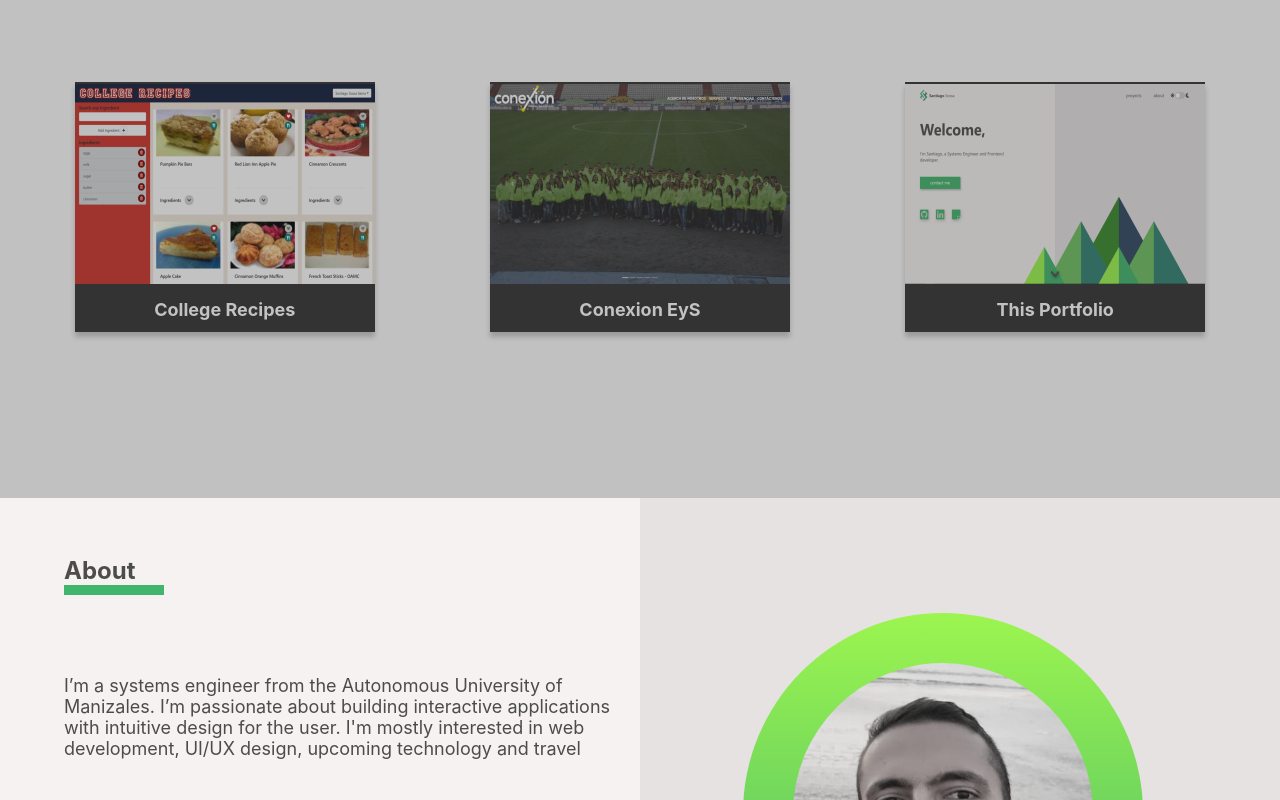
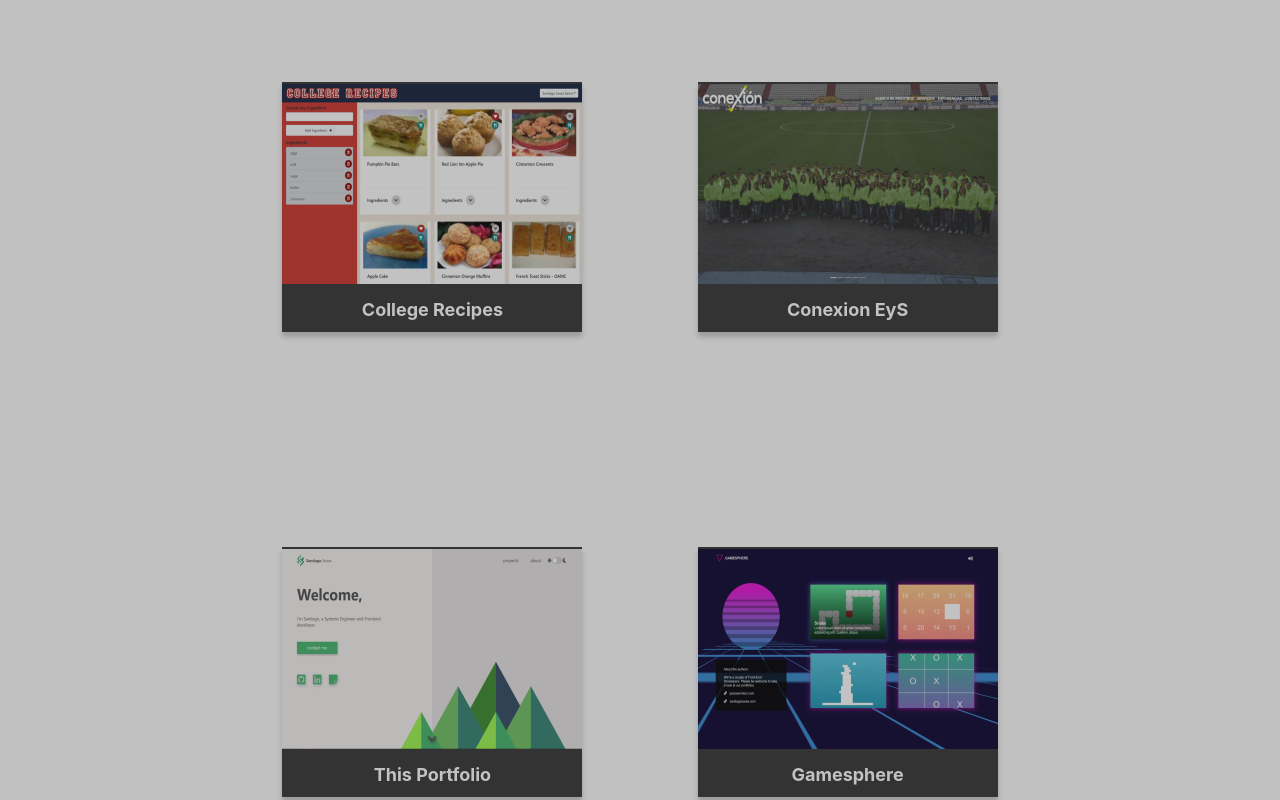
Before and after one commit to SantiagoSossa/personal-web, a React (Create React App) app: page / in a window 1280 px wide. Shown: the part 1040-1840 px from the top of the page. Built offline with nearby package versions, Linux system fonts and the light colour scheme.

Commit message:
[feat] Modal and CSS changes
Added the first part of the Modal CSS

```diff
--- a/src/components/About/About.js
+++ b/src/components/About/About.js
@@ -9,7 +9,8 @@ import {
     faReact,
     faJs,
     faJava,
-    faBootstrap
+    faBootstrap,
+    faSass
   } from '@fortawesome/free-brands-svg-icons';
 
 import Zoom from 'react-reveal/Zoom';
@@ -35,6 +36,7 @@ class About extends Component {
                         <FontAwesomeIcon title="Java" icon={faJava} className={classes.Icon} />
                         <FontAwesomeIcon title="Angular" icon={faAngular} className={classes.Icon} />
                         <FontAwesomeIcon title="Bootstrap" icon={faBootstrap} className={classes.Icon} />
+                        <FontAwesomeIcon title="SASS" icon={faSass} className={classes.Icon} />
                     </div>
                 </div>
             <Zoom duration={2000}>
--- a/src/components/Header/Logo/Logo.js
+++ b/src/components/Header/Logo/Logo.js
@@ -1,5 +1,4 @@
 import React from 'react';
-import triangleLogo from '../../../assets/images/TriangleLogo.png';
 import sLogo from '../../../assets/images/SLogo.png';
 import classes from './Logo.module.css';
 
--- a/src/components/Modal/Modal.module.css
+++ b/src/components/Modal/Modal.module.css
@@ -1,7 +1,6 @@
 .Modal {
     position: fixed;
     z-index: 500;
-    background-color: white;
     width: 90%;
     height: 80%;
     box-shadow: 1px 1px 1px rgb(0, 0, 0,0.5);
@@ -11,12 +10,58 @@
     box-sizing: border-box;
     transition: all 0.3s ease-out;
 }
+.Container{
+    display: flex;
+    flex-flow: column;
+    height: 100%;
+}
+.Left{
+    padding: 0;
+    width: 100%;
+    display: flex;
+    flex-flow: column;
+    justify-content: space-between;
+}
+.Right{
+    padding: 0;
+    width: 100%;
+}
+.ImageContainer img{
+    width: 100%;
+    height: 100%;
+    box-shadow: ();
+}
+p{
+    margin: 0;
+}
+.Icon{
+    text-align: center;
+    font-size: 35px;
+    margin-right: 15px;
+}
+.Icons{
+    width: 100%;
+    display: flex;
+}
+.Technologies{
+    padding: 20px 0;
+    width: 80%;
+}
 
 @media (min-width: 600px) {
     .Modal {
         width: 700px;
-        height: 500px;
+        height: 450px;
         left: calc(50% - 350px);
         top: calc(50% - 250px);
     }
+    .Container{
+        flex-flow: row;
+    }
+    .Left{
+        padding: 2%;
+    }
+    .Right{
+        padding: 2%;
+    }
 }
--- a/src/components/Proyects/Proyect/Proyect.js
+++ b/src/components/Proyects/Proyect/Proyect.js
@@ -1,5 +1,6 @@
 import React, { Component } from 'react';
 import classes from './Proyect.module.css';
+import Modal from '../../Modal/Modal';
 import { FontAwesomeIcon } from '@fortawesome/react-fontawesome'
 import { faGithubSquare } from '@fortawesome/free-brands-svg-icons';
 import { faLaptopCode, faInfoCircle } from '@fortawesome/free-solid-svg-icons'
@@ -7,10 +8,40 @@ import { faLaptopCode, faInfoCircle } from '@fortawesome/free-solid-svg-icons'
 import Fade from 'react-reveal/Fade';
 
 export default class Proyect extends Component {
+    state = {
+        moreInfo: false,
+    }
+
+    handleModalOpen = () => {
+        console.log("opem");
+        this.setState({moreInfo: true});
+    }
+
+    handleModalClose = () => {
+        this.setState({moreInfo: false});
+    }
+
     render() {
+        const style = {
+            color: this.props.color.text,
+            background: this.props.color.bg1,
+        }
+        const iconStyles = {
+            filter:`drop-shadow(3px 6px 6px ${this.props.color.bg2})`
+        }
+        let modal = null;
+        if(this.state.moreInfo){
+            modal = <Modal
+                show={this.state.moreInfo}
+                modalClosed={this.handleModalClose}
+                colors={this.props.color}
+                gif={this.props.gif}
+                icons={this.props.icons}>
+            </Modal>;
+        }
         return(
+            <div className={classes.Proyect}>
                 <Fade duration={1500} bottom>
-                <div className={classes.Proyect}>
                 <div className={classes.Card}>
                     <div className={[classes.Face,classes.Face1].join(" ")}>
                         <div className={classes.Content}>
@@ -18,33 +49,37 @@ export default class Proyect extends Component {
                             <h3>{this.props.title}</h3>
                         </div>
                     </div>
-                        <div className={[classes.Face,classes.Face2].join(" ")}>
+                    <div className={[classes.Face,classes.Face2].join(" ")} style={style}>
                         <div className={classes.Content}>
                             <p>{this.props.description}</p>
                             <div className={classes.Icons}>
-                                    <a href={this.props.githubLink} target="_blank">
+                                <a href={this.props.githubLink} rel="noopener noreferrer" target="_blank" style={style}>
                                     <FontAwesomeIcon
                                         title="View Code"
                                         className={classes.Icon}
-                                            icon={faGithubSquare} />
+                                        icon={faGithubSquare}
+                                        style={iconStyles}/>
                                     </a>
-                                    <a href={this.props.demoLink} target="_blank">
+                                <a href={this.props.demoLink} rel="noopener noreferrer" target="_blank" style={style}>
                                     <FontAwesomeIcon
                                         title="View Demo"
                                         className={classes.Icon}
-                                            icon={faLaptopCode} />
+                                        icon={faLaptopCode}
+                                        style={iconStyles}/>
                                 </a>
                                 <FontAwesomeIcon
-                                        onClick={this.props.show}
+                                    onClick={this.handleModalOpen}
                                     title="More Info"
                                     className={classes.Icon}
-                                        icon={faInfoCircle} />
-                                </div>
+                                    icon={faInfoCircle}
+                                    style={iconStyles}/>
                             </div>
                         </div>
                     </div>
                 </div>
                 </Fade>
+                {modal}
+            </div>
         )
     }
 }
--- a/src/components/Proyects/Proyect/Proyect.module.css
+++ b/src/components/Proyects/Proyect/Proyect.module.css
@@ -76,7 +76,7 @@
 
 .Face2 p{
     margin: 0;
-    padding: 0;
+    padding: 0 40px;
     font-size: 16px;
 }
 
@@ -86,21 +86,12 @@
     text-decoration: none;
     font-weight: 900;
     padding: 5px;
-    color:#4D4C4C;
 }
 
 .Face2 .Icon{
     cursor: pointer;
     margin: 0 20px;
     filter:drop-shadow(3px 6px 6px rgb(192, 192, 192));
-}
-
-.Face1 .IconDots{
-    cursor: pointer;
-    position: absolute;
-    filter:drop-shadow(3px 6px 6px rgb(192, 192, 192));
-    top: 0;
-    left: 0;
 }
 
 .Face2 .Icon:hover {
@@ -112,13 +103,19 @@
     font-size: 35px;
 }
 
-a:visited { text-decoration: none; color:#4D4C4C; }
-a:hover { text-decoration: none; color:#4D4C4C; }
-a:focus { text-decoration: none; color:#4D4C4C; }
-a:hover, a:active { text-decoration: none; color:#4D4C4C }
+a:visited { text-decoration: none;  }
+a:hover { text-decoration: none;  }
+a:focus { text-decoration: none;  }
+a:hover, a:active { text-decoration: none; }
 
 @media (max-width:680px){
     .Proyect{
         margin: 12%;
     }
 }
+
+@media (max-width:1200px){
+    .Proyect{
+        margin: 8% 5%;
+    }
+}
--- a/src/components/Proyects/Proyects.js
+++ b/src/components/Proyects/Proyects.js
@@ -1,35 +1,28 @@
 import React, {Component} from 'react';
-import Modal from '../Modal/Modal';
 import Proyect from './Proyect/Proyect';
 import classes from './Proyects.module.css';
 import CollegeRecipes from '../../assets/images/CollegeRecipes.png';
 import Conexion from '../../assets/images/Conexion.png';
 import Portfolio from '../../assets/images/Portfolio.png';
+import Gamesphere from '../../assets/images/Gamesphere.png';
+import Gamespheregif from '../../assets/gifs/Gamesphere.gif';
+import { FontAwesomeIcon } from '@fortawesome/react-fontawesome'
+import {
+    faAngular,
+    faCss3Alt,
+    faHtml5,
+    faReact,
+    faJs,
+    faBootstrap,
+    faSass
+  } from '@fortawesome/free-brands-svg-icons';
+import { faFireAlt } from '@fortawesome/free-solid-svg-icons'
 
 class Proyects extends Component {
-    state = {
-        moreInfo: false
-    }
-
-    handleModalOpen = () => {
-        this.setState({moreInfo: true});
-    }
-
-    handleModalClose = () => {
-        this.setState({moreInfo: false});
-    }
-
     render() {
         const style = {
             color: this.props.colors.text,
             background: this.props.colors.bg3
-        }
-        let modal = null;
-        if(this.state.moreInfo){
-            modal = <Modal
-                show={this.state.moreInfo}
-                modalClosed={this.handleModalClose}>
-            </Modal>;
         }
         return(
             <div id="proyects" className={classes.Proyects} style={style}>
@@ -39,26 +32,42 @@ class Proyects extends Component {
                     <Proyect
                         image={CollegeRecipes}
                         title="College Recipes"
-                        description="Lorem ipsum dolor sit amet, consectetur adipisicing elit. Magni minus consectetur nihil eveniet delectus obcaecati unde quidem animi!"
+                        description="Search for recipes ingredient by ingredient and save them if you like"
                         githubLink="https://github.com/SantiagoSossa/college-recipes"
                         demoLink="https://college-recipes.firebaseapp.com/"
-                        show={this.handleModalOpen}/>
+                        show={this.handleModalOpen}
+                        color={this.props.colors}
+                        gif={Gamespheregif}
+                        icons={[faAngular,faCss3Alt,faHtml5,faJs,faBootstrap,faFireAlt]}/>
                     <Proyect
                         image={Conexion}
                         title="Conexion EyS"
-                        description="Lorem ipsum dolor sit amet, consectetur adipisicing elit. Magni minus consectetur nihil eveniet delectus obcaecati unde quidem animi!"
+                        description="Landing page of a logistics and events company from Manizales Colombia"
                         githubLink="https://github.com/SantiagoSossa/conexion-webpage"
                         demoLink="http://conexioneventosyservicios.com/"
-                        show={this.handleModalOpen}/>
+                        show={this.handleModalOpen}
+                        color={this.props.colors}
+                        gif={Gamespheregif}
+                        icons={[faAngular,faCss3Alt,faHtml5,faJs,faBootstrap]}/>
                     <Proyect
                         image={Portfolio}
                         title="This Portfolio"
+                        description="This personal portfolio (the demo link takes you nowhere, you're here)"
+                        githubLink="https://github.com/SantiagoSossa/personal-web"
+                        show={this.handleModalOpen}
+                        color={this.props.colors}
+                        gif={Gamespheregif}
+                        icons={[faReact,faCss3Alt,faHtml5,faJs]}/>
+                    <Proyect
+                        image={Gamesphere}
+                        title="Gamesphere"
                         description="Lorem ipsum dolor sit amet, consectetur adipisicing elit. Magni minus consectetur nihil eveniet delectus obcaecati unde quidem animi!"
-                        githubLink="https://github.com/SantiagoSossa/personal-web"
-                        demoLink="https://www.santiagosossa.com/"
-                        show={this.handleModalOpen}/>
+                        githubLink="https://github.com/Bluup/landing-games"
+                        demoLink="https://keen-swirles-c4e894.netlify.com/"
+                        color={this.props.colors}
+                        gif={Gamespheregif}
+                        icons={[faReact,faSass,faCss3Alt,faHtml5,faJs]}/>
                 </div>
-                {modal}
             </div>
         )
     }
--- a/src/components/Proyects/Proyects.module.css
+++ b/src/components/Proyects/Proyects.module.css
@@ -1,6 +1,6 @@
 .Proyects{
-    height: 90vh;
-    padding: 0 5%;
+    height: auto;
+    padding: 0 5% 15%;
     display: flex;
     color: black;
     flex-flow: column;
@@ -24,6 +24,7 @@
     align-items: center;
     font-size: 20px;
     display: flex;
+    flex-wrap: wrap;
     justify-content: center;
 }
 
```
Also changed, not shown: src/components/About/About.module.css (+4 -3 lines), src/components/Intro/Intro.js (+4 -3 lines), src/components/Modal/Modal.js (+36 -5 lines), src/assets/images/Gamesphere.png (added), 1 other file (tests, documents, lock files or other folders). Lines whose indentation alone changed are shown as unchanged.
